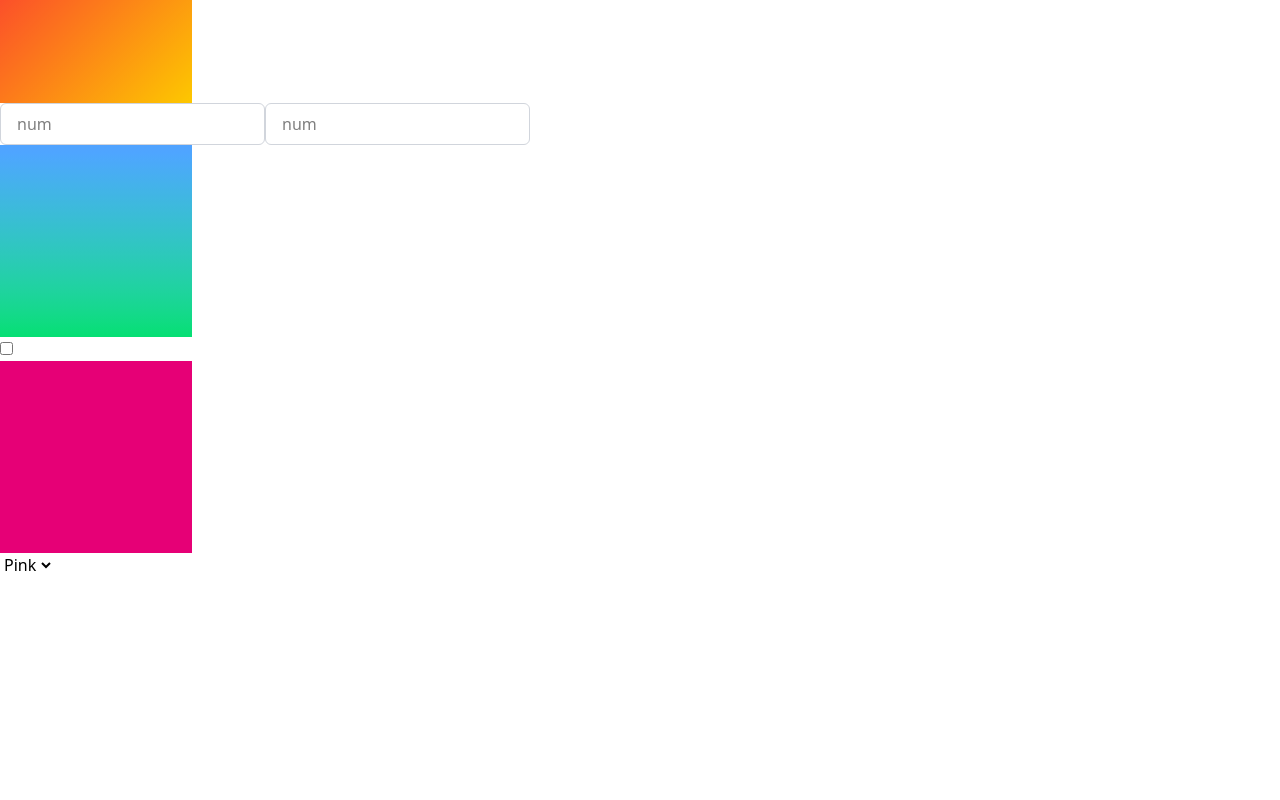
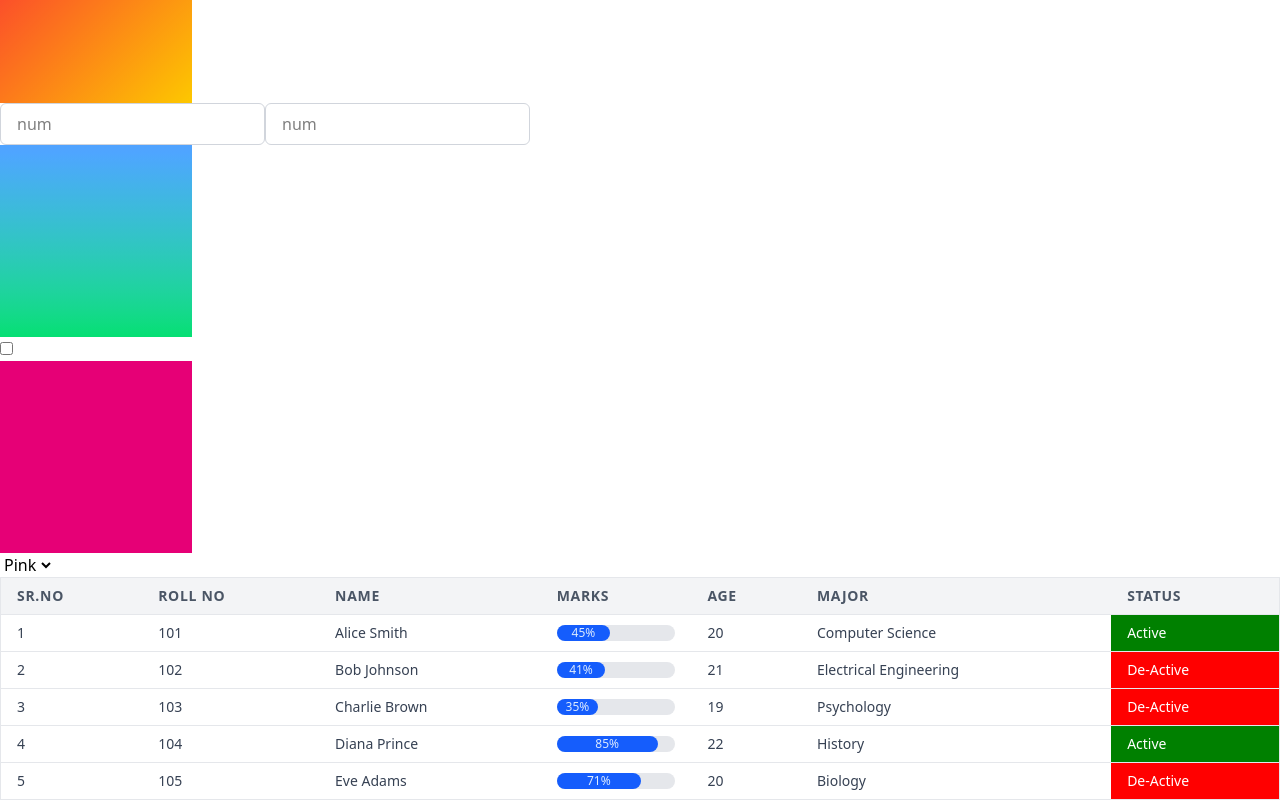
Before and after one commit to Soban-Abbas/Learning_Angular, an Angular app: page / in a window 1280 px wide. Shown: the part 2279-3079 px from the top of the page. Before the commit the page ends 2856 px from the top, so only its background shows below. Built offline with nearby package versions, Linux system fonts and the light colour scheme.

Commit message:
learning ng style with progress bar and condtional colours

```diff
--- a/src/app/day1/day1.html
+++ b/src/app/day1/day1.html
@@ -7,13 +7,16 @@
 <img [src]="url" alt="img">
 <img [src]="imgurl" alt="angular ">
 <h3 class="font-medium">Event Binding</h3>
-<button (click)="increasecount()" class="border-2  bg-blue-500 hover:bg-green-500 m-2 p-2 rounded-2xl cursor-pointer"> increase</button>
+<button (click)="increasecount()" class="border-2  bg-blue-500 hover:bg-green-500 m-2 p-2 rounded-2xl cursor-pointer">
+    increase</button>
 <h3 class="p-2 m-2 font-black text-green-600">{{count}}</h3>
 
 
 <h3 class="font-extrabold">Two way Binding</h3>
-<input  class="block w-1/4 p-2 border border-gray-300 rounded-md shadow-sm focus:ring-blue-500 focus:border-blue-500 sm:text-sm" type="text" [(ngModel)]="message" placeholder="type message">
-<p  >{{message}}</p>
+<input
+    class="block w-1/4 p-2 border border-gray-300 rounded-md shadow-sm focus:ring-blue-500 focus:border-blue-500 sm:text-sm"
+    type="text" [(ngModel)]="message" placeholder="type message">
+<p>{{message}}</p>
 
 <!-- to use [(ngModel)] we must import FormsModule into our ts file becase ngmodel is not html thing and not any of ts varibale its angilar feature an angular not give by default to keep out app light weight so it form releted thing becasue we  use form  to send data from html to ts so we need to import FormsModule from @angular/forms  -->
 
@@ -23,12 +26,15 @@
 <div *ngIf="showdiv" class="bg-amber-400 size-96">
 
 </div>
- <button class="bg-green-500 p-2 m-4 rounded-2xl cursor-pointer  text-white hover:bg-blue-400" (click)="show()">Hide/Show</button>
+<button class="bg-green-500 p-2 m-4 rounded-2xl cursor-pointer  text-white hover:bg-blue-400"
+    (click)="show()">Hide/Show</button>
 
 
- <div class="bg-green-400 size-56" *ngIf="num1==num2" ></div>
- <input class="border border-gray-300 rounded-md mt-2 px-3 py-2 focus:outline-none focus:ring-2 focus:ring-blue-500" type="text" [(ngModel)]="num1" placeholder="num1">
- <input  class="border border-gray-300 rounded-md px-3 py-2 focus:outline-none focus:ring-2 focus:ring-blue-500 ml-2" type="text" [(ngModel)]="num2" placeholder="num2">
+<div class="bg-green-400 size-56" *ngIf="num1==num2"></div>
+<input class="border border-gray-300 rounded-md mt-2 px-3 py-2 focus:outline-none focus:ring-2 focus:ring-blue-500"
+    type="text" [(ngModel)]="num1" placeholder="num1">
+<input class="border border-gray-300 rounded-md px-3 py-2 focus:outline-none focus:ring-2 focus:ring-blue-500 ml-2"
+    type="text" [(ngModel)]="num2" placeholder="num2">
 
 
 
@@ -42,32 +48,38 @@
 <ul>
     <li *ngFor="let city of city">{{city}}</li>
 </ul>
- <select class="block w-1/4 bg-white border border-gray-300 rounded-md py-2 px-3 shadow-sm focus:outline-none focus:ring-indigo-500 focus:border-indigo-500 sm:text-sm">
+<select
+    class="block w-1/4 bg-white border border-gray-300 rounded-md py-2 px-3 shadow-sm focus:outline-none focus:ring-indigo-500 focus:border-indigo-500 sm:text-sm">
     <option *ngFor="let city of city">{{city}}</option>
 </select>
 
 
- <select >
-    <option >Choose</option>
+<select>
+    <option>Choose</option>
     <option *ngFor="let student of studentarray" [value]="student.id">{{student.name}}</option>
 </select>
 <div class="overflow-x-auto">
     <table class="min-w-full bg-white  border border-gray-200">
         <thead>
             <tr>
-        <th class="py-2 px-4 border-b border-gray-200 bg-gray-100 text-left text-sm font-semibold text-gray-600 uppercase tracking-wider">
+                <th
+                    class="py-2 px-4 border-b border-gray-200 bg-gray-100 text-left text-sm font-semibold text-gray-600 uppercase tracking-wider">
                     Sr.NO
                 </th>
-        <th class="py-2 px-4 border-b border-gray-200 bg-gray-100 text-left text-sm font-semibold text-gray-600 uppercase tracking-wider">
+                <th
+                    class="py-2 px-4 border-b border-gray-200 bg-gray-100 text-left text-sm font-semibold text-gray-600 uppercase tracking-wider">
                     Roll No
                 </th>
-        <th class="py-2 px-4 border-b border-gray-200 bg-gray-100 text-left text-sm font-semibold text-gray-600 uppercase tracking-wider">
+                <th
+                    class="py-2 px-4 border-b border-gray-200 bg-gray-100 text-left text-sm font-semibold text-gray-600 uppercase tracking-wider">
                     Name
                 </th>
-        <th class="py-2 px-4 border-b border-gray-200 bg-gray-100 text-left text-sm font-semibold text-gray-600 uppercase tracking-wider">
+                <th
+                    class="py-2 px-4 border-b border-gray-200 bg-gray-100 text-left text-sm font-semibold text-gray-600 uppercase tracking-wider">
                     Age
                 </th>
-        <th class="py-2 px-4 border-b border-gray-200 bg-gray-100 text-left text-sm font-semibold text-gray-600 uppercase tracking-wider">
+                <th
+                    class="py-2 px-4 border-b border-gray-200 bg-gray-100 text-left text-sm font-semibold text-gray-600 uppercase tracking-wider">
                     Major
                 </th>
             </tr>
@@ -86,29 +98,37 @@
 </div>
 
 
-<div  class="flex justify-center mt-5">
+<div class="flex justify-center mt-5">
     <div class="bg-amber-400 size-32" [ngClass]="divcolorchange">
 
     </div>
-    <button class="bg-green-500 hover:bg-blue-300 text-white size-fit m-3 p-3 rounded-2xl cursor-pointer " (click)="changecolor()">Change Color</button>
+    <button class="bg-green-500 hover:bg-blue-300 text-white size-fit m-3 p-3 rounded-2xl cursor-pointer "
+        (click)="changecolor()">Change Color</button>
 </div>
 
 <!-- ngclass using ternary operator -->
 
 
-<div  class="flex justify-center mt-5">
-    <div [ngClass]="isdivngclass ? 'bg-gradient-to-tl from-green-400 to bg-blue-500 size-48': 'bg-gradient-to-tl from-yellow-400 to bg-red-500 size-48' ">
+<div class="flex justify-center mt-5">
+    <div
+        [ngClass]="isdivngclass ? 'bg-gradient-to-tl from-green-400 to bg-blue-500 size-48': 'bg-gradient-to-tl from-yellow-400 to bg-red-500 size-48' ">
 
     </div>
-    <button class="bg-green-500 hover:bg-blue-300 text-white size-fit m-3 p-3 rounded-2xl cursor-pointer " (click)="changedivcolor()">Change Color</button>
+    <button class="bg-green-500 hover:bg-blue-300 text-white size-fit m-3 p-3 rounded-2xl cursor-pointer "
+        (click)="changedivcolor()">Change Color</button>
 </div>
 
 <!-- using [ngclass ] with condtion aby comparing two input values -->
-<div  [ngClass]="num_a==num_b?' bg-gradient-to-tl from-yellow-400 to bg-red-500 size-48 ' :' bg-gradient-to-tl from-green-400 to bg-blue-500 size-48' ">
+<div
+    [ngClass]="num_a==num_b?' bg-gradient-to-tl from-yellow-400 to bg-red-500 size-48 ' :' bg-gradient-to-tl from-green-400 to bg-blue-500 size-48' ">
 
 </div>
-<input class="border border-gray-300 rounded-md py-2 px-4 focus:outline-none focus:ring-2 focus:ring-blue-500 focus:border-transparent" type="text" [(ngModel)]="num_a" placeholder="num">
-<input  class="border border-gray-300 rounded-md py-2 px-4 focus:outline-none focus:ring-2 focus:ring-blue-500 focus:border-transparent" type="text" [(ngModel)]="num_b" placeholder="num">
+<input
+    class="border border-gray-300 rounded-md py-2 px-4 focus:outline-none focus:ring-2 focus:ring-blue-500 focus:border-transparent"
+    type="text" [(ngModel)]="num_a" placeholder="num">
+<input
+    class="border border-gray-300 rounded-md py-2 px-4 focus:outline-none focus:ring-2 focus:ring-blue-500 focus:border-transparent"
+    type="text" [(ngModel)]="num_b" placeholder="num">
 
 
 
@@ -116,11 +136,12 @@
 
 
 
-<div  [ngClass]="checkbox? 'bg-gradient-to-tr from-yellow-300 to bg-red-700 size-48':'bg-gradient-to-t from-green-400 to-blue-400 size-48' ">
+<div
+    [ngClass]="checkbox? 'bg-gradient-to-tr from-yellow-300 to bg-red-700 size-48':'bg-gradient-to-t from-green-400 to-blue-400 size-48' ">
 
 </div>
 
-<input  type="checkbox" [(ngModel)]="checkbox" >
+<input type="checkbox" [(ngModel)]="checkbox">
 
 
 
@@ -133,3 +154,69 @@
     <option>Pink</option>
     <option>Blue</option>
 </select>
+
+
+
+<!-- ngstyle -->
+
+<div class="overflow-x-auto">
+    <table class="min-w-full bg-white  border border-gray-200">
+        <thead>
+            <tr>
+                <th
+                    class="py-2 px-4 border-b border-gray-200 bg-gray-100 text-left text-sm font-semibold text-gray-600 uppercase tracking-wider">
+                    Sr.NO
+                </th>
+                <th
+                    class="py-2 px-4 border-b border-gray-200 bg-gray-100 text-left text-sm font-semibold text-gray-600 uppercase tracking-wider">
+                    Roll No
+                </th>
+                <th
+                    class="py-2 px-4 border-b border-gray-200 bg-gray-100 text-left text-sm font-semibold text-gray-600 uppercase tracking-wider">
+                    Name
+                </th>
+                <th
+                    class="py-2 px-4 border-b border-gray-200 bg-gray-100 text-left text-sm font-semibold text-gray-600 uppercase tracking-wider">
+                    Marks
+                </th>
+                <th
+                    class="py-2 px-4 border-b border-gray-200 bg-gray-100 text-left text-sm font-semibold text-gray-600 uppercase tracking-wider">
+                    Age
+                </th>
+                <th
+                    class="py-2 px-4 border-b border-gray-200 bg-gray-100 text-left text-sm font-semibold text-gray-600 uppercase tracking-wider">
+                    Major
+                </th>
+                <th
+                    class="py-2 px-4 border-b border-gray-200 bg-gray-100 text-left text-sm font-semibold text-gray-600 uppercase tracking-wider">
+                    status
+                </th>
+            </tr>
+        </thead>
+        <tbody>
+            <tr *ngFor="let stud of studenslist;let Sr_no=index">
+                <td class="py-2 px-4 border-b border-gray-200 text-sm text-gray-700">{{Sr_no+1}}</td>
+                <td class="py-2 px-4 border-b border-gray-200 text-sm text-gray-700">{{stud.id}}</td>
+                <td class="py-2 px-4 border-b border-gray-200 text-sm text-gray-700">{{stud.name}}</td>
+                <td class="py-2 px-4 border-b border-gray-200 text-sm text-gray-700">
+
+  <div class="w-full bg-gray-200 rounded-full dark:bg-gray-700">
+    <div class="bg-blue-600 text-xs font-medium text-blue-100 text-center p-0.5 leading-none rounded-full" [ngStyle]="{'width':stud.marks+'%' }"> {{stud.marks}}%</div>
+  </div>
+
+
+
+
+                    </td>
+                <td class="py-2 px-4 border-b border-gray-200 text-sm text-gray-700">{{stud.age}}</td>
+                <td class="py-2 px-4 border-b border-gray-200 text-sm text-gray-700">{{stud.major}}</td>
+                <td [ngStyle]="{'background-color':stud.isActive?'green':'red' }" class="py-2 px-4 border-b border-gray-200 text-sm text-white">{{stud.isActive?'Active':'De-Active'}}</td>
+            </tr>
+
+        </tbody>
+    </table>
+</div>
+
+
+
+<!-- if we have a veriable and it contain css we can direcrly apply that css into our elemet by doing [ngstyle]="veriablename"  this is usefull when we have css in api that we need to apply-->
--- a/src/app/day1/day1.ts
+++ b/src/app/day1/day1.ts
@@ -102,4 +102,63 @@ checkbox:boolean=false;
 
 color:string='Pink';
 
+
+
+
+
+
+
+
+
+studenslist:any[]=[
+ {
+    id: 101,
+    name: "Alice Smith",
+    age: 20,
+    marks:45,
+    major: "Computer Science",
+    isActive:true
+  },
+  {
+    id: 102,
+    name: "Bob Johnson",
+    age: 21,
+      marks:41,
+    major: "Electrical Engineering",
+     isActive:false
+  },
+  {
+    id: 103,
+    name: "Charlie Brown",
+    age: 19,
+      marks:35,
+    major: "Psychology",
+     isActive:false
+  },
+  {
+    id: 104,
+    name: "Diana Prince",
+    age: 22,
+      marks:85,
+    major: "History",
+     isActive:true
+  },
+  {
+    id: 105,
+    name: "Eve Adams",
+    age: 20,
+      marks:71,
+    major: "Biology",
+     isActive:false
+  }
+];
+
+
+
+
+
+
+
+
+
 }
```
Lines whose indentation alone changed are shown as unchanged.
